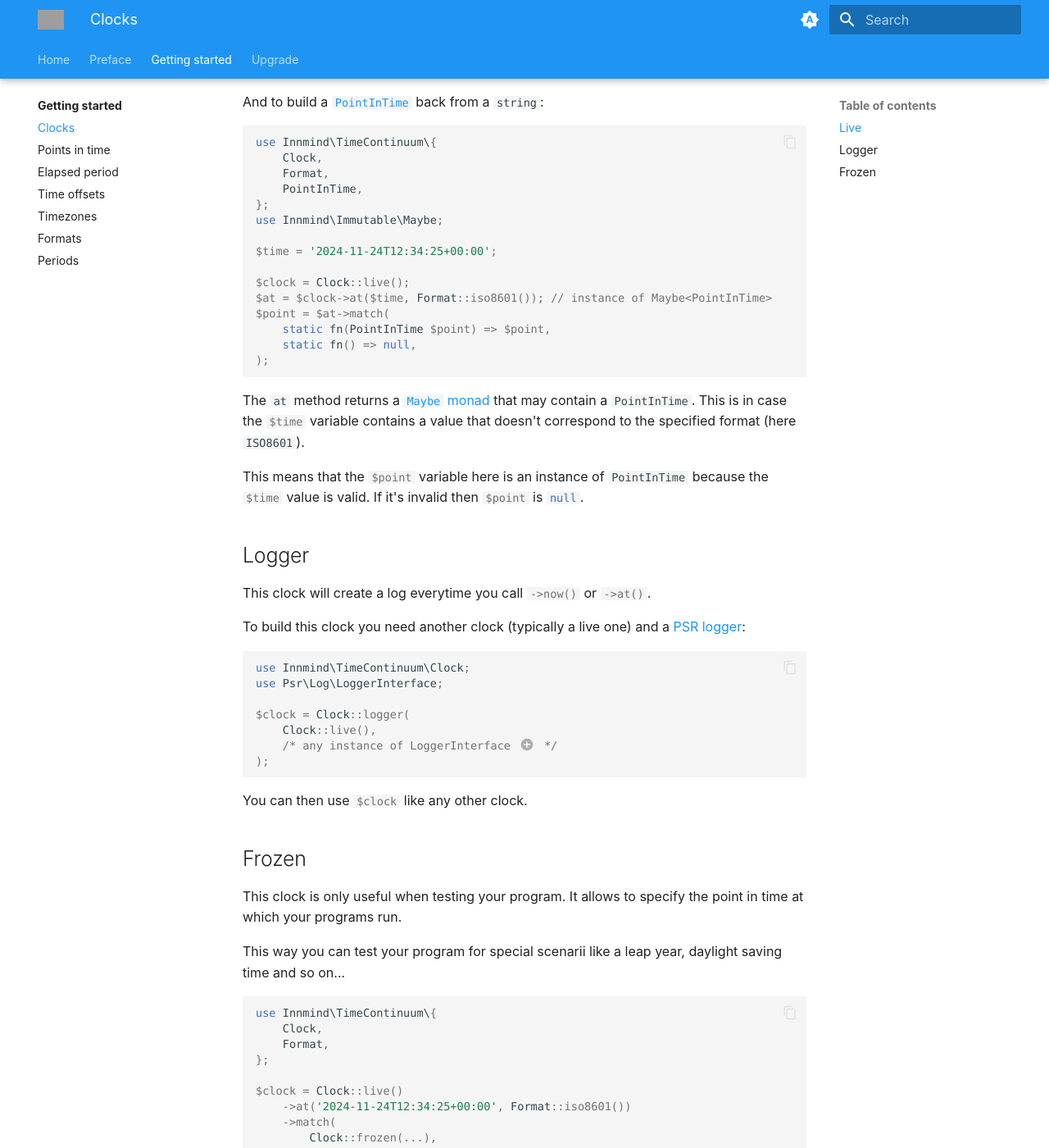
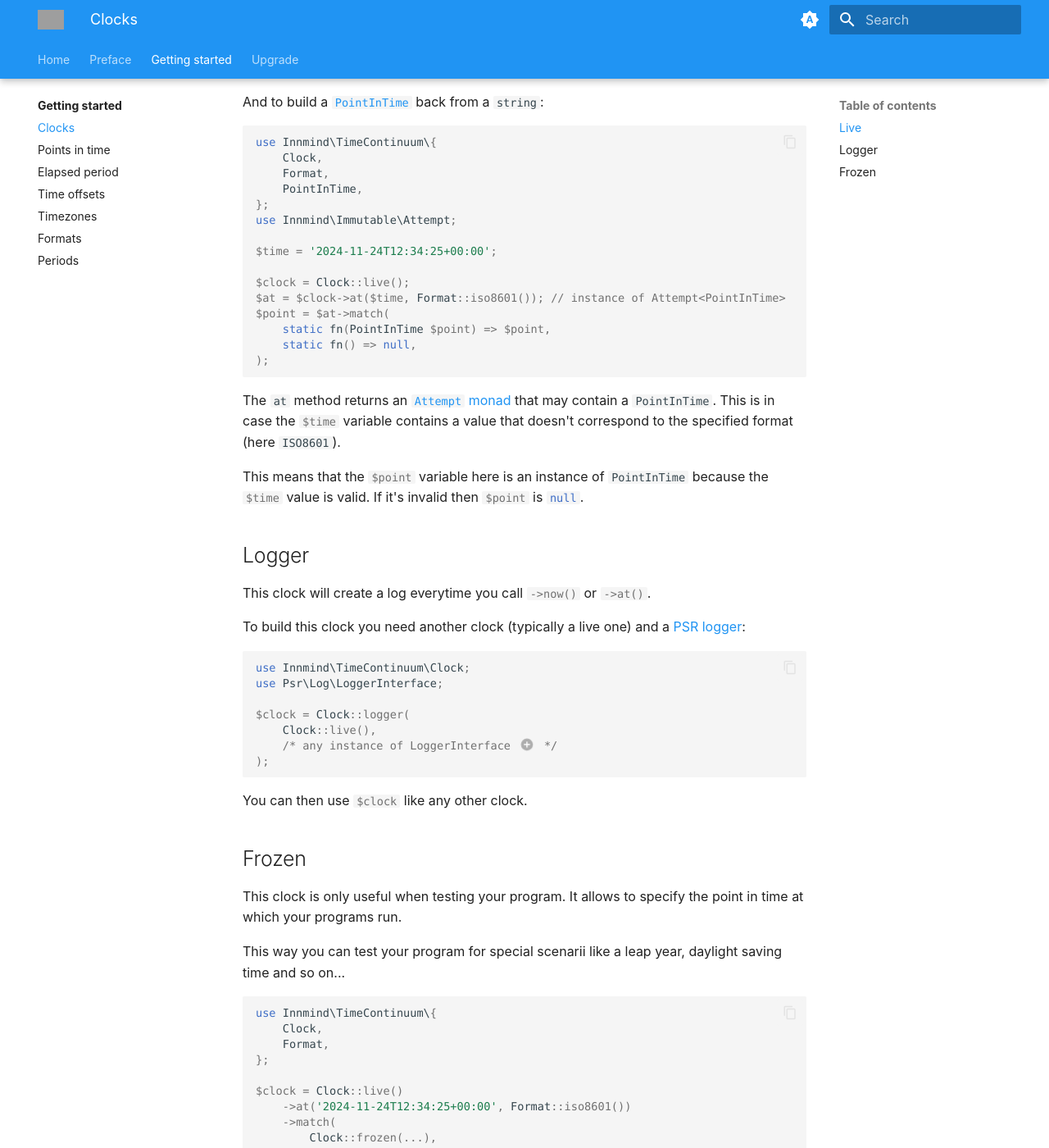
Before and after one commit to Innmind/TimeContinuum, an MkDocs documentation site: the page built from docs/getting-started/clocks.md, in a window 1280 px wide and 1400 px high, scrolled down 609 px. Shown: the whole window at 82% size. Built offline with MkDocs 1.6.1 and Material for MkDocs 9.7.7, drawn with Linux system fonts in a browser that asks for light colours; plug-ins that fetch from the network failed and are left out; some of the changed text lies outside the part shown; grey boxes are pictures that could not be loaded.

Commit message:
fix reference to Maybe as it uses an Attempt now

````diff
--- a/docs/getting-started/clocks.md
+++ b/docs/getting-started/clocks.md
@@ -28,19 +28,19 @@ use Innmind\TimeContinuum\{
     Format,
     PointInTime,
 };
-use Innmind\Immutable\Maybe;
+use Innmind\Immutable\Attempt;
 
 $time = '2024-11-24T12:34:25+00:00';
 
 $clock = Clock::live();
-$at = $clock->at($time, Format::iso8601()); // instance of Maybe<PointInTime>
+$at = $clock->at($time, Format::iso8601()); // instance of Attempt<PointInTime>
 $point = $at->match(
     static fn(PointInTime $point) => $point,
     static fn() => null,
 );
 ```
 
-The `at` method returns a [`Maybe` monad](https://innmind.org/Immutable/structures/maybe/) that may contain a `PointInTime`. This is in case the `#!php $time` variable contains a value that doesn't correspond to the specified format (here `ISO8601`).
+The `at` method returns an [`Attempt` monad](https://innmind.org/Immutable/structures/attempt/) that may contain a `PointInTime`. This is in case the `#!php $time` variable contains a value that doesn't correspond to the specified format (here `ISO8601`).
 
 This means that the `#!php $point` variable here is an instance of `PointInTime` because the `#!php $time` value is valid. If it's invalid then `#!php $point` is `#!php null`.
 
````
Also changed, not shown: other parts of docs/getting-started/clocks.md (+1 -1 lines).
